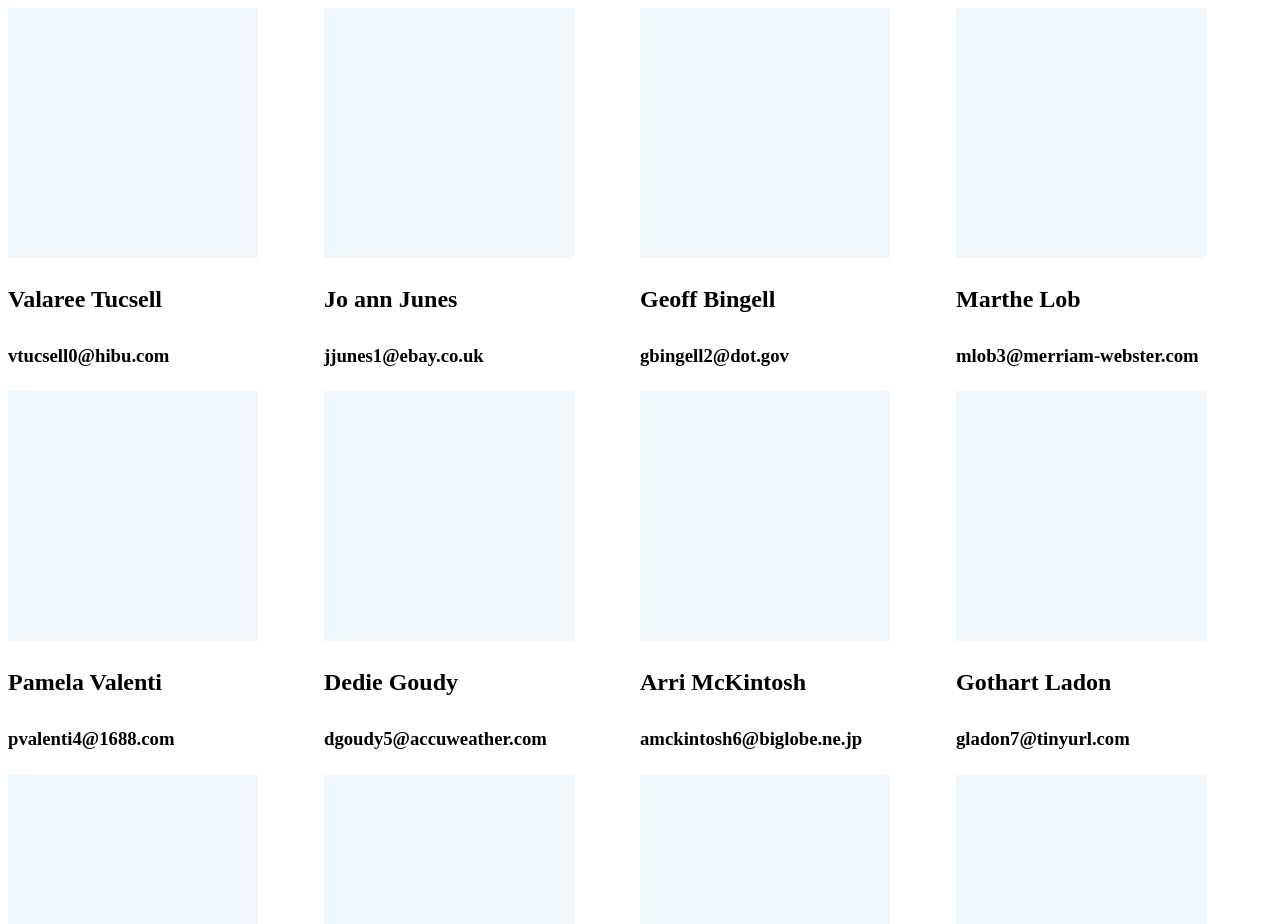
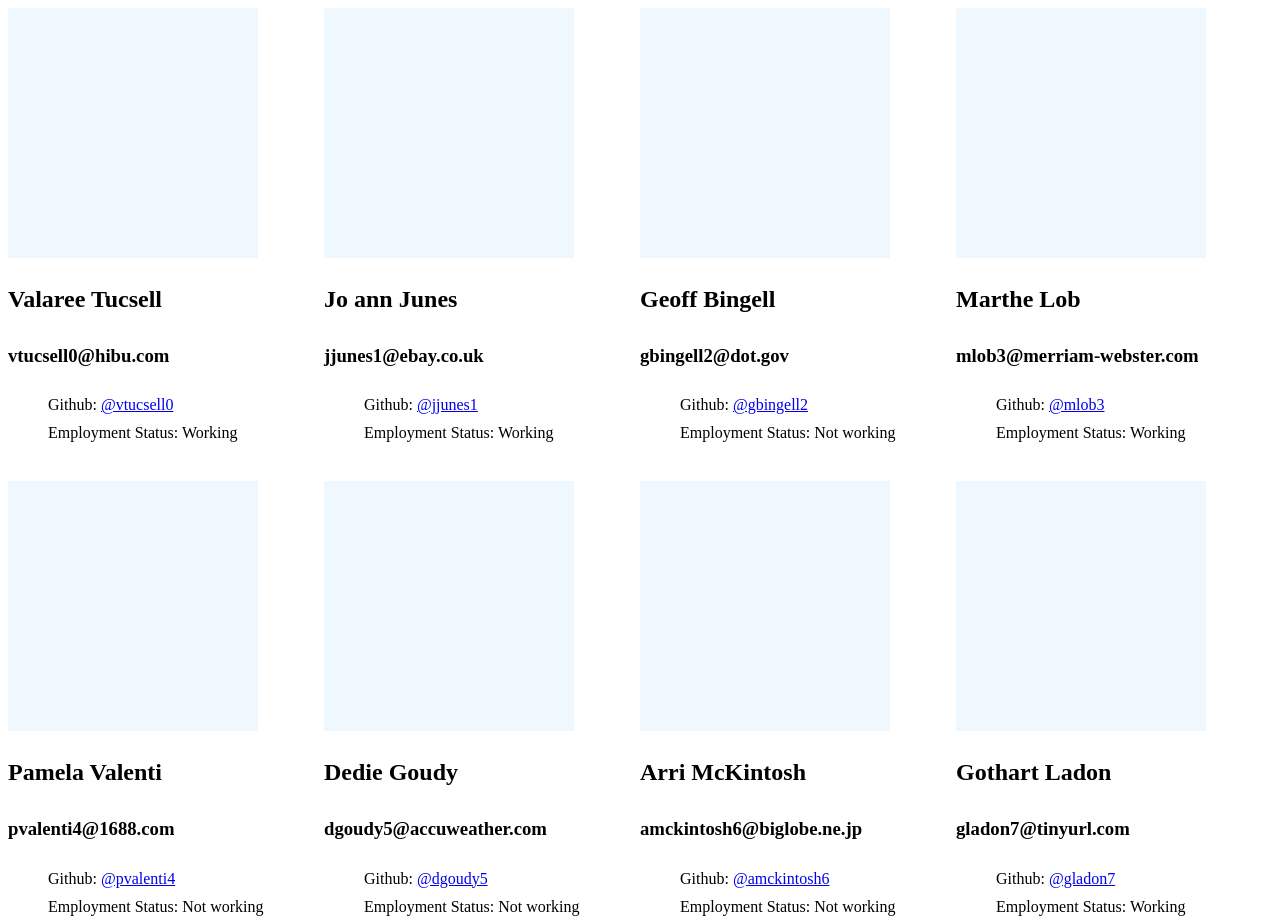
Before and after one commit to luisduenas/developers-mxli, a Gatsby site: page / in a window 1280 px wide. Shown: the top 924 px of the page. Built offline with nearby package versions, Linux system fonts and the light colour scheme; Gatsby itself is replaced by a stand-in of ours.

Commit message:
Update fake data and profile card

```diff
--- /dev/null
+++ b/src/components/Profile.css
@@ -0,0 +1,3 @@
+ul {
+  list-style-type: none;
+}
--- a/src/components/Profile.js
+++ b/src/components/Profile.js
@@ -1,5 +1,6 @@
 import React from "react"
 import styled from "styled-components"
+import "./Profile.css"
 
 const ProfilePicture = styled.div`
   width: 250px;
@@ -9,16 +10,29 @@ const ProfilePicture = styled.div`
 
 const ProfileCard = styled.div`
   line-height: 1.75;
+  padding-bottom: 18px;
 `
 
 const Profile = props => {
-  const { firstName, lastName, email } = props
+  const { firstName, lastName, email, github, isWorking } = props
 
   return (
     <ProfileCard>
       <ProfilePicture />
       <h2>{`${firstName} ${lastName}`}</h2>
       <h3>{email}</h3>
+      <ul>
+        <li>
+          <span>
+            Github: <a href="#">{`@${github}`}</a>
+          </span>
+        </li>
+        <li>
+          <span>
+            Employment Status: {isWorking ? "Working" : "Not working"}
+          </span>
+        </li>
+      </ul>
     </ProfileCard>
   )
 }
--- a/src/components/people.json
+++ b/src/components/people.json
@@ -4,239 +4,269 @@
     "first_name": "Valaree",
     "last_name": "Tucsell",
     "email": "vtucsell0@hibu.com",
-    "github": "https://github.com/vtucsell0",
-    "skills": ["reactjs", "php", "symfony"]
+    "github": "vtucsell0",
+    "skills": ["reactjs", "php", "symfony"],
+    "isWorking": true
   },
   {
     "id": "54119f05-cce9-47f4-b717-bcdc445568a3",
     "first_name": "Jo ann",
     "last_name": "Junes",
     "email": "jjunes1@ebay.co.uk",
-    "github": "https://github.com/jjunes1",
-    "skills": ["c", "php"]
+    "github": "jjunes1",
+    "skills": ["c", "php"],
+    "isWorking": true
   },
   {
     "id": "7ddd6f4d-04bf-469a-b283-132ee7a386a1",
     "first_name": "Geoff",
     "last_name": "Bingell",
     "email": "gbingell2@dot.gov",
-    "github": "https://github.com/gbingell2",
-    "skills": ["flutter"]
+    "github": "gbingell2",
+    "skills": ["flutter"],
+    "isWorking": false
   },
   {
     "id": "0470118c-df01-4f20-9d10-e1dc02bf5c0d",
     "first_name": "Marthe",
     "last_name": "Lob",
     "email": "mlob3@merriam-webster.com",
-    "github": "https://github.com/mlob3",
-    "skills": ["c", "c#", "symfony"]
+    "github": "mlob3",
+    "skills": ["c", "c#", "symfony"],
+    "isWorking": true
   },
   {
     "id": "eb1e53b8-d3c9-42c1-8ac0-497a56ec6271",
     "first_name": "Pamela",
     "last_name": "Valenti",
     "email": "pvalenti4@1688.com",
-    "github": "https://github.com/pvalenti4",
-    "skills": ["java", "php", "python"]
+    "github": "pvalenti4",
+    "skills": ["java", "php", "python"],
+    "isWorking": false
   },
   {
     "id": "64aab76c-2aae-4114-a7ac-05115a13dc9e",
     "first_name": "Dedie",
     "last_name": "Goudy",
     "email": "dgoudy5@accuweather.com",
-    "github": "https://github.com/dgoudy5",
-    "skills": ["wordpress", "php", "linux"]
+    "github": "dgoudy5",
+    "skills": ["wordpress", "php", "linux"],
+    "isWorking": false
   },
   {
     "id": "48b474ee-5e2f-4e7e-afac-d150bfbeba9f",
     "first_name": "Arri",
     "last_name": "McKintosh",
     "email": "amckintosh6@biglobe.ne.jp",
-    "github": "https://github.com/amckintosh6",
-    "skills": ["go", "php", "linux"]
+    "github": "amckintosh6",
+    "skills": ["go", "php", "linux"],
+    "isWorking": false
   },
   {
     "id": "c561364f-d423-44c3-996b-29779ff1cb3c",
     "first_name": "Gothart",
     "last_name": "Ladon",
     "email": "gladon7@tinyurl.com",
-    "github": "https://github.com/gladon7",
-    "skills": ["c", "python", "symfony"]
+    "github": "gladon7",
+    "skills": ["c", "python", "symfony"],
+    "isWorking": true
   },
   {
     "id": "f56570af-a233-4d31-a046-7111b9653a85",
     "first_name": "Pincus",
     "last_name": "Battabee",
     "email": "pbattabee8@vinaora.com",
-    "github": "https://github.com/pbattabee8",
-    "skills": ["vuejs", "php", "laravel"]
+    "github": "pbattabee8",
+    "skills": ["vuejs", "php", "laravel"],
+    "isWorking": false
   },
   {
     "id": "a85c8315-0214-4171-8c30-557a0c6e42ed",
     "first_name": "Em",
     "last_name": "Yaus",
     "email": "eyaus9@artisteer.com",
-    "github": "https://github.com/eyaus9",
-    "skills": ["ruby", "go"]
+    "github": "eyaus9",
+    "skills": ["ruby", "go"],
+    "isWorking": false
   },
   {
     "id": "3a89a9e6-de0a-493c-97ff-b56fed163523",
     "first_name": "Timmie",
     "last_name": "Manuely",
     "email": "tmanuelya@sciencedaily.com",
-    "github": "https://github.com/tmanuelya",
-    "skills": ["reactjs", "php", "drupal"]
+    "github": "tmanuelya",
+    "skills": ["reactjs", "php", "drupal"],
+    "isWorking": true
   },
   {
     "id": "d9e8ca9f-2eeb-4e9c-ab44-22b3d67e9b09",
     "first_name": "Minerva",
     "last_name": "Knottley",
     "email": "mknottleyb@ca.gov",
-    "github": "https://github.com/mknottleyb",
-    "skills": ["php", "symfony"]
+    "github": "mknottleyb",
+    "skills": ["php", "symfony"],
+    "isWorking": false
   },
   {
     "id": "a4a37291-9e61-43dc-93c0-237c9bd8bdfc",
     "first_name": "Arabel",
     "last_name": "Filippyev",
     "email": "afilippyevc@51.la",
-    "github": "https://github.com/afilippyevc",
-    "skills": ["vuejs", "php", "laravel"]
+    "github": "afilippyevc",
+    "skills": ["vuejs", "php", "laravel"],
+    "isWorking": false
   },
   {
     "id": "803ee508-0a7c-447e-8eca-48d8542b3f42",
     "first_name": "Karleen",
     "last_name": "Sullivan",
     "email": "ksullivand@usnews.com",
-    "github": "https://github.com/ksullivand",
-    "skills": ["flutter", "linux"]
+    "github": "ksullivand",
+    "skills": ["flutter", "linux"],
+    "isWorking": true
   },
   {
     "id": "3976b864-c8ed-4794-910d-160f43f10715",
     "first_name": "Jerry",
     "last_name": "Bockh",
     "email": "jbockhe@eventbrite.com",
-    "github": "https://github.com/jbockhe",
-    "skills": ["c", "c++"]
+    "github": "jbockhe",
+    "skills": ["c", "c++"],
+    "isWorking": false
   },
   {
     "id": "0ad97ee7-2df7-4061-bf2c-94dd77aee230",
     "first_name": "Daniel",
     "last_name": "Giddons",
     "email": "dgiddonsf@jimdo.com",
-    "github": "https://github.com/dgiddonsf",
-    "skills": ["reactjs", "php", "symfony"]
+    "github": "dgiddonsf",
+    "skills": ["reactjs", "php", "symfony"],
+    "isWorking": false
   },
   {
     "id": "e457cbf2-c1c6-41a0-850d-6f4fc484d588",
     "first_name": "Tamar",
     "last_name": "Fridd",
     "email": "tfriddg@noaa.gov",
-    "github": "https://github.com/tfriddg",
-    "skills": ["reactjs", "php", "symfony"]
+    "github": "tfriddg",
+    "skills": ["reactjs", "php", "symfony"],
+    "isWorking": true
   },
   {
     "id": "a493326f-5fca-4688-ae32-cf3bb3f776ee",
     "first_name": "Tobie",
     "last_name": "Grimmett",
     "email": "tgrimmetth@blog.com",
-    "github": "https://github.com/tgrimmetth",
-    "skills": ["reactjs", "php", "symfony"]
+    "github": "tgrimmetth",
+    "skills": ["reactjs", "php", "symfony"],
+    "isWorking": false
   },
   {
     "id": "dcda14db-863b-4c13-8000-6eb9673cf0c3",
     "first_name": "Waneta",
     "last_name": "Spurrett",
     "email": "wspurretti@weather.com",
-    "github": "https://github.com/wspurretti",
-    "skills": ["reactjs", "php", "symfony"]
+    "github": "wspurretti",
+    "skills": ["reactjs", "php", "symfony"],
+    "isWorking": false
   },
   {
     "id": "b3eb8039-94d6-48ef-8f41-c04e6fef7b75",
     "first_name": "Edik",
     "last_name": "Berge",
     "email": "ebergej@joomla.org",
-    "github": "https://github.com/ebergej",
-    "skills": ["reactjs", "php", "symfony"]
+    "github": "ebergej",
+    "skills": ["reactjs", "php", "symfony"],
+    "isWorking": false
   },
   {
     "id": "9dc3f2b0-a1f8-4b43-a93b-2466531d1580",
     "first_name": "Marilee",
     "last_name": "Brumby",
     "email": "mbrumbyk@friendfeed.com",
-    "github": "https://github.com/mbrumbyk",
-    "skills": ["reactjs", "php", "symfony"]
+    "github": "mbrumbyk",
+    "skills": ["reactjs", "php", "symfony"],
+    "isWorking": false
   },
   {
     "id": "db6b5c4c-73a3-426f-9fc0-61e121de3a86",
     "first_name": "Pepita",
     "last_name": "Ostler",
     "email": "postlerl@zimbio.com",
-    "github": "https://github.com/postlerl",
-    "skills": ["reactjs", "php", "symfony"]
+    "github": "postlerl",
+    "skills": ["reactjs", "php", "symfony"],
+    "isWorking": true
   },
   {
     "id": "2da6872b-163f-4c5d-805c-735580956687",
     "first_name": "Franzen",
     "last_name": "Abramovic",
     "email": "fabramovicm@naver.com",
-    "github": "https://github.com/fabramovicm",
-    "skills": ["reactjs", "php", "symfony"]
+    "github": "fabramovicm",
+    "skills": ["reactjs", "php", "symfony"],
+    "isWorking": true
   },
   {
     "id": "44b5216e-4ddf-4eb6-86a9-1af1ed5a20f4",
     "first_name": "Yasmin",
     "last_name": "des Remedios",
     "email": "ydesremediosn@drupal.org",
-    "github": "https://github.com/ydesremediosn",
-    "skills": ["reactjs", "php", "symfony"]
+    "github": "ydesremediosn",
+    "skills": ["reactjs", "php", "symfony"],
+    "isWorking": true
   },
   {
     "id": "a1da084a-2e50-47f7-89cf-f687aafe2a5d",
     "first_name": "Roldan",
     "last_name": "Halfhide",
     "email": "rhalfhideo@simplemachines.org",
-    "github": "https://github.com/rhalfhideo",
-    "skills": ["reactjs", "php", "symfony"]
+    "github": "rhalfhideo",
+    "skills": ["reactjs", "php", "symfony"],
+    "isWorking": true
   },
   {
     "id": "4b174bfb-0203-48ac-ab40-b7e1bc6e34b9",
     "first_name": "Iggy",
     "last_name": "Fouracre",
     "email": "ifouracrep@berkeley.edu",
-    "github": "https://github.com/ifouracrep",
-    "skills": ["reactjs", "php", "symfony"]
+    "github": "ifouracrep",
+    "skills": ["reactjs", "php", "symfony"],
+    "isWorking": false
   },
   {
     "id": "d4504bf6-3535-40f2-bc92-aa00e69a3bd4",
     "first_name": "Dedie",
     "last_name": "Chaters",
     "email": "dchatersq@webs.com",
-    "github": "https://github.com/dchatersq",
-    "skills": ["reactjs", "php", "symfony"]
+    "github": "dchatersq",
+    "skills": ["reactjs", "php", "symfony"],
+    "isWorking": true
   },
   {
     "id": "f76418d9-dcfc-423c-a3f4-978b64325670",
     "first_name": "Gustavo",
     "last_name": "Forson",
     "email": "gforsonr@phpbb.com",
-    "github": "https://github.com/gforsonr",
-    "skills": ["reactjs", "php", "symfony"]
+    "github": "gforsonr",
+    "skills": ["reactjs", "php", "symfony"],
+    "isWorking": true
   },
   {
     "id": "04b8de77-785a-47dc-bef7-4042e218648b",
     "first_name": "Thatch",
     "last_name": "Lowsely",
     "email": "tlowselys@sciencedaily.com",
-    "github": "https://github.com/tlowselys",
-    "skills": ["reactjs", "php", "symfony"]
+    "github": "tlowselys",
+    "skills": ["reactjs", "php", "symfony"],
+    "isWorking": false
   },
   {
     "id": "1948a5b6-6ed6-4e7f-92fb-4a170d796a8d",
     "first_name": "Erina",
     "last_name": "Coard",
     "email": "ecoardt@google.com.au",
-    "github": "https://github.com/ecoardt",
-    "skills": ["reactjs", "php", "symfony"]
+    "github": "ecoardt",
+    "skills": ["reactjs", "php", "symfony"],
+    "isWorking": true
   }
 ]
--- a/src/pages/index.js
+++ b/src/pages/index.js
@@ -17,6 +17,8 @@ export default function Home() {
           firstName={profile.first_name}
           lastName={profile.last_name}
           email={profile.email}
+          github={profile.github}
+          isWorking={profile.isWorking}
         />
       ))}
     </ProfileList>
```
